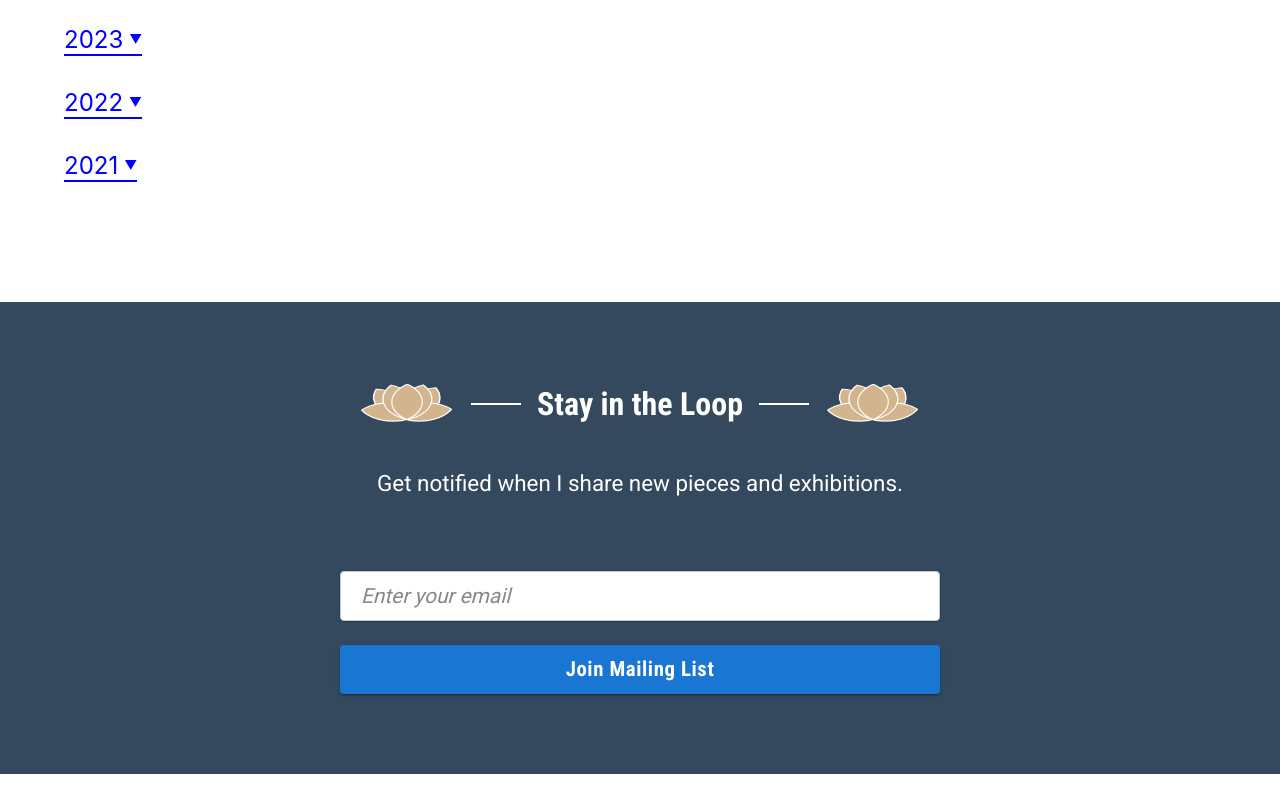
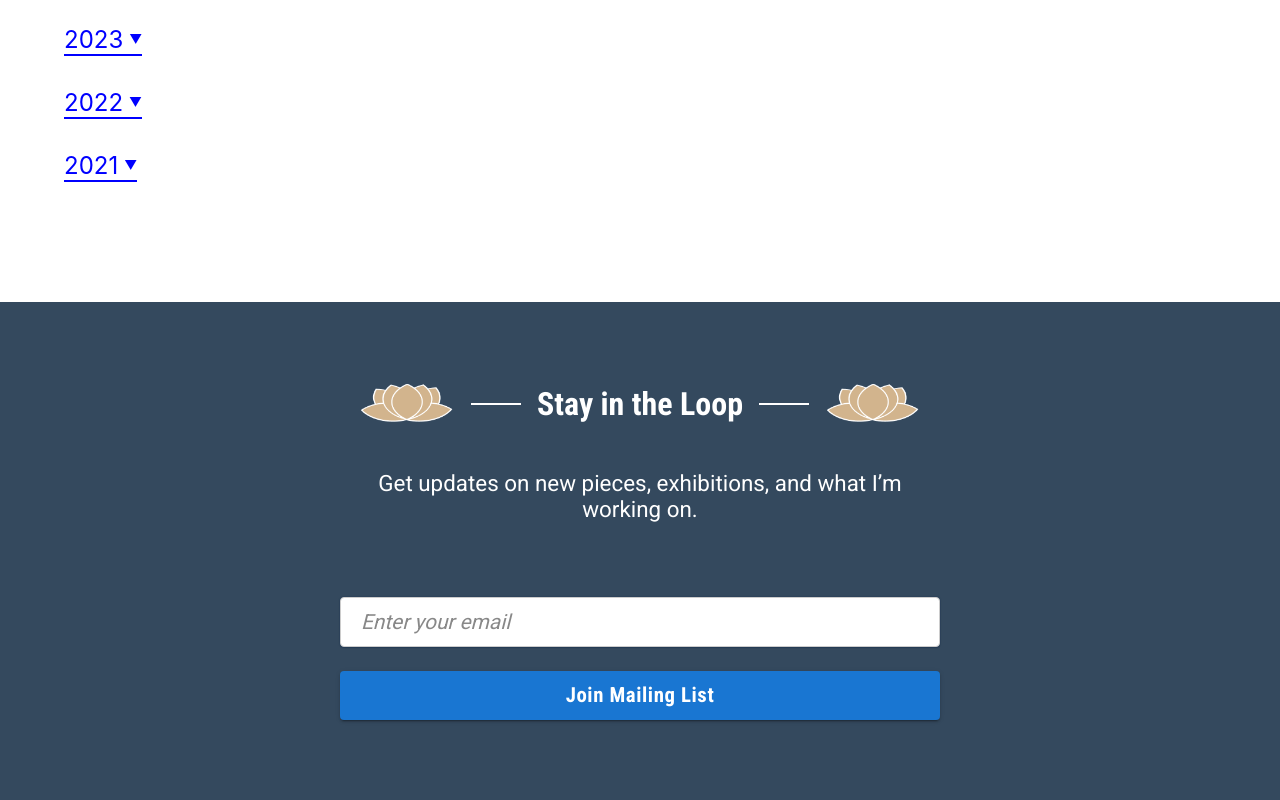
Before and after one commit to khuynh16/Wood-Artist-Portfolio, a React (Create React App) app: page /about in a window 1280 px wide. Shown: the part 2656-3456 px from the top of the page. Before the commit the page ends 3430 px from the top, so only its background shows below. Built offline with nearby package versions, Linux system fonts and the light colour scheme; a web font is replaced by a local one.

Commit message:
dynamic description in newsletter, depending on about or gallery page

```diff
--- a/src/Components/Newsletter/Newsletter.js
+++ b/src/Components/Newsletter/Newsletter.js
@@ -4,7 +4,7 @@ import newsletterIcon from "../../Assets/Images/NewsletterIcon.png";
 import { useState } from "react";
 import axios from "axios";
 
-const Newsletter = () => {
+const Newsletter = ({ description }) => {
   const [formSubmitted, setFormSubmitted] = useState(false);
   const [email, setEmail] = useState("");
 
@@ -43,9 +43,7 @@ const Newsletter = () => {
               loading="lazy"
             />
           </div>
-          <p className={styles.description}>
-            Get notified when I share new pieces and exhibitions.
-          </p>
+          <p className={styles.description}>{description}</p>
           <input
             className={styles.emailInput}
             type="email"
--- a/src/Pages/About/About.js
+++ b/src/Pages/About/About.js
@@ -408,7 +408,7 @@ const About = () => {
           </div>
         </div>
       </div>
-      <Newsletter />
+      <Newsletter description="Get updates on new pieces, exhibitions, and what I’m working on." />
     </>
   );
 };
--- a/src/Pages/Gallery/Gallery.js
+++ b/src/Pages/Gallery/Gallery.js
@@ -7,7 +7,7 @@ const Gallery = () => {
     <>
       <Navbar />
       <MainGalleryView />
-      <Newsletter />
+      <Newsletter description="Get notified when I share new pieces and exhibitions." />
     </>
   );
 };
```
